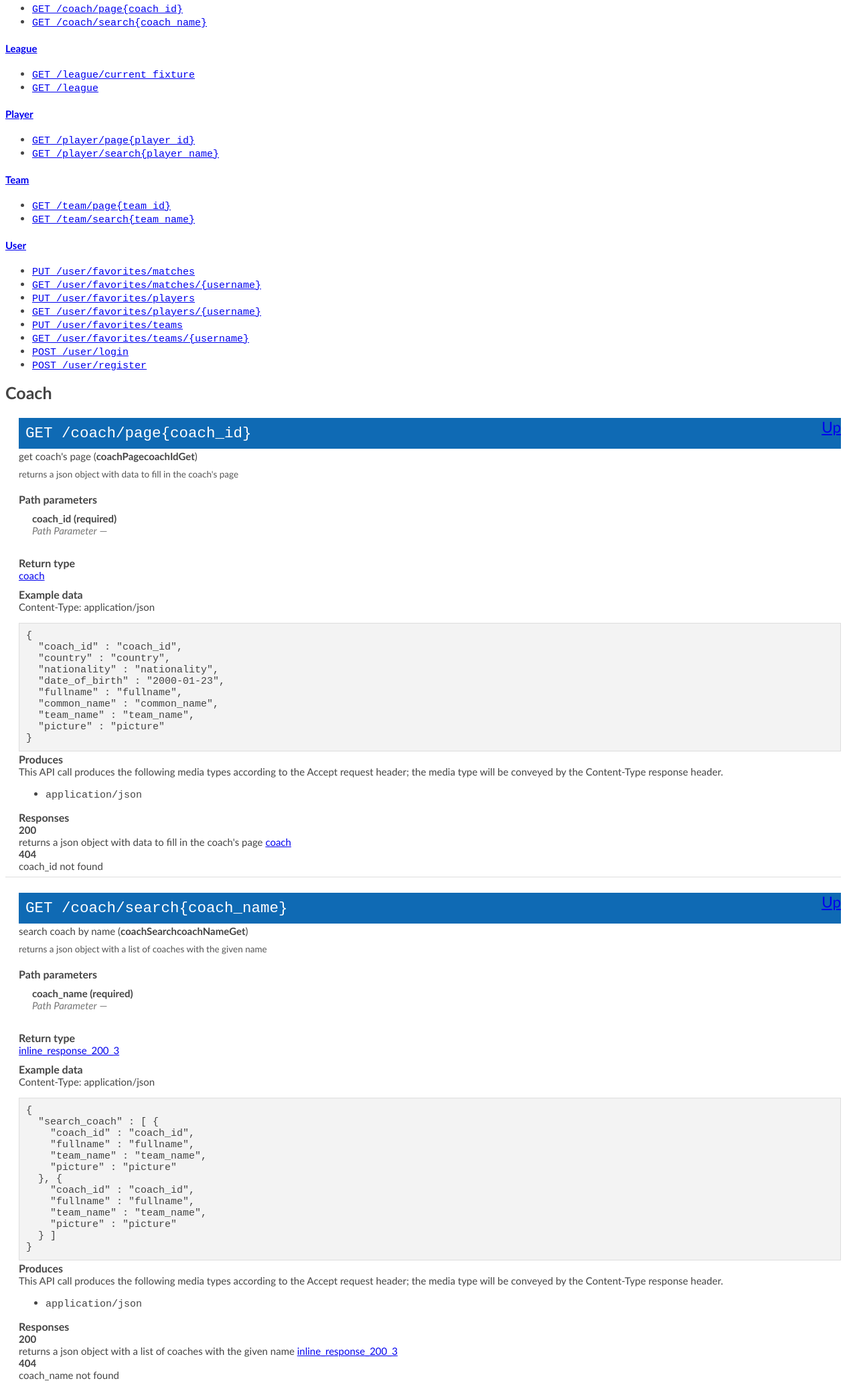
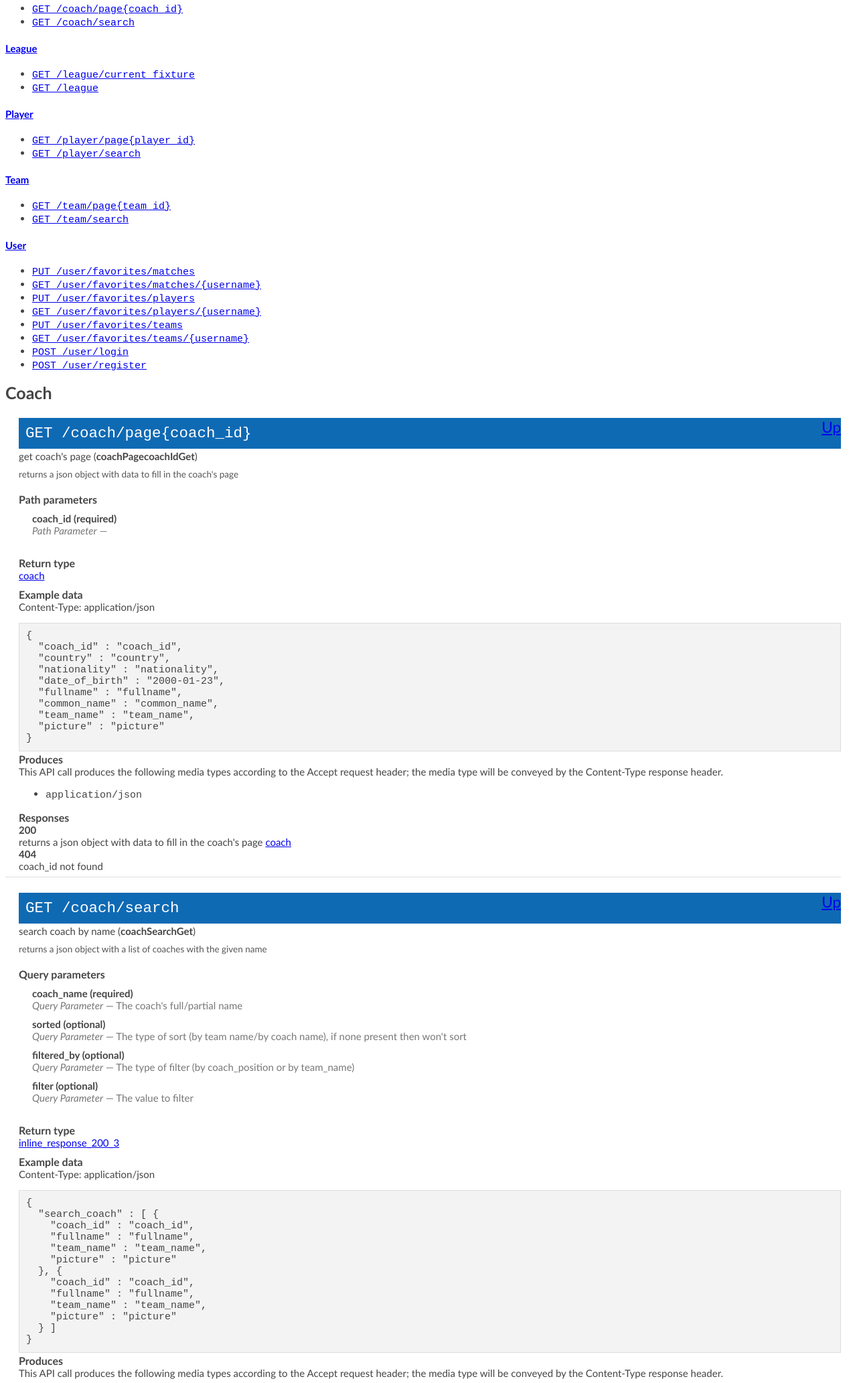
Before and after one commit to Web-Development-Environments-2021/assignment-3-1-205492671_308546167, a plain HTML site: page index.html in a window 1280 px wide. Shown: the part 395-2460 px from the top of the page at 67% size. Drawn offline with Linux system fonts and the light colour scheme.

Commit message:
Add files via upload

```diff
--- a/index.html
+++ b/index.html
@@ -196,7 +196,7 @@
   <h4><a href="#Coach">Coach</a></h4>
   <ul>
   <li><a href="#coachPagecoachIdGet"><code><span class="http-method">get</span> /coach/page{coach_id}</code></a></li>
-  <li><a href="#coachSearchcoachNameGet"><code><span class="http-method">get</span> /coach/search{coach_name}</code></a></li>
+  <li><a href="#coachSearchGet"><code><span class="http-method">get</span> /coach/search</code></a></li>
   </ul>
   <h4><a href="#League">League</a></h4>
   <ul>
@@ -206,12 +206,12 @@
   <h4><a href="#Player">Player</a></h4>
   <ul>
   <li><a href="#playerPageplayerIdGet"><code><span class="http-method">get</span> /player/page{player_id}</code></a></li>
-  <li><a href="#playerSearchplayerNameGet"><code><span class="http-method">get</span> /player/search{player_name}</code></a></li>
+  <li><a href="#playerSearchGet"><code><span class="http-method">get</span> /player/search</code></a></li>
   </ul>
   <h4><a href="#Team">Team</a></h4>
   <ul>
   <li><a href="#teamPageteamIdGet"><code><span class="http-method">get</span> /team/page{team_id}</code></a></li>
-  <li><a href="#teamSearchteamNameGet"><code><span class="http-method">get</span> /team/search{team_name}</code></a></li>
+  <li><a href="#teamSearchGet"><code><span class="http-method">get</span> /team/search</code></a></li>
   </ul>
   <h4><a href="#User">User</a></h4>
   <ul>
@@ -281,22 +281,28 @@
         <a href="#"></a>
   </div> <!-- method -->
   <hr/>
-  <div class="method"><a name="coachSearchcoachNameGet"></a>
+  <div class="method"><a name="coachSearchGet"></a>
     <div class="method-path">
     <a class="up" href="#__Methods">Up</a>
-    <pre class="get"><code class="huge"><span class="http-method">get</span> /coach/search{coach_name}</code></pre></div>
-    <div class="method-summary">search coach by name (<span class="nickname">coachSearchcoachNameGet</span>)</div>
+    <pre class="get"><code class="huge"><span class="http-method">get</span> /coach/search</code></pre></div>
+    <div class="method-summary">search coach by name (<span class="nickname">coachSearchGet</span>)</div>
     <div class="method-notes">returns a json object with a list of coaches with the given name</div>
-
-    <h3 class="field-label">Path parameters</h3>
-    <div class="field-items">
-      <div class="param">coach_name (required)</div>
-
-            <div class="param-desc"><span class="param-type">Path Parameter</span> &mdash;  </div>    </div>  <!-- field-items -->
 
 
 
 
+
+    <h3 class="field-label">Query parameters</h3>
+    <div class="field-items">
+      <div class="param">coach_name (required)</div>
+
+            <div class="param-desc"><span class="param-type">Query Parameter</span> &mdash; The coach&#x27;s full/partial name </div>      <div class="param">sorted (optional)</div>
+
+            <div class="param-desc"><span class="param-type">Query Parameter</span> &mdash; The type of sort (by team name/by coach name), if none present then won&#x27;t sort </div>      <div class="param">filtered_by (optional)</div>
+
+            <div class="param-desc"><span class="param-type">Query Parameter</span> &mdash; The type of filter (by coach_position or by team_name) </div>      <div class="param">filter (optional)</div>
+
+            <div class="param-desc"><span class="param-type">Query Parameter</span> &mdash; The value to filter </div>    </div>  <!-- field-items -->
 
 
     <h3 class="field-label">Return type</h3>
@@ -502,22 +508,28 @@
         <a href="#"></a>
   </div> <!-- method -->
   <hr/>
-  <div class="method"><a name="playerSearchplayerNameGet"></a>
+  <div class="method"><a name="playerSearchGet"></a>
     <div class="method-path">
     <a class="up" href="#__Methods">Up</a>
-    <pre class="get"><code class="huge"><span class="http-method">get</span> /player/search{player_name}</code></pre></div>
-    <div class="method-summary">search player by name (<span class="nickname">playerSearchplayerNameGet</span>)</div>
+    <pre class="get"><code class="huge"><span class="http-method">get</span> /player/search</code></pre></div>
+    <div class="method-summary">search player by name (<span class="nickname">playerSearchGet</span>)</div>
     <div class="method-notes">returns a json object with a list of players with the given name</div>
-
-    <h3 class="field-label">Path parameters</h3>
-    <div class="field-items">
-      <div class="param">player_name (required)</div>
-
-            <div class="param-desc"><span class="param-type">Path Parameter</span> &mdash;  </div>    </div>  <!-- field-items -->
 
 
 
 
+
+    <h3 class="field-label">Query parameters</h3>
+    <div class="field-items">
+      <div class="param">player_name (required)</div>
+
+            <div class="param-desc"><span class="param-type">Query Parameter</span> &mdash; Player full/partial name </div>      <div class="param">sorted (optional)</div>
+
+            <div class="param-desc"><span class="param-type">Query Parameter</span> &mdash; The type of sort (by team name/by player name), if none present then won&#x27;t sort </div>      <div class="param">filtered_by (optional)</div>
+
+            <div class="param-desc"><span class="param-type">Query Parameter</span> &mdash; The type of filter (by player position or by team name) </div>      <div class="param">filter (optional)</div>
+
+            <div class="param-desc"><span class="param-type">Query Parameter</span> &mdash; The value to filter </div>    </div>  <!-- field-items -->
 
 
     <h3 class="field-label">Return type</h3>
@@ -641,22 +653,24 @@
         <a href="#"></a>
   </div> <!-- method -->
   <hr/>
-  <div class="method"><a name="teamSearchteamNameGet"></a>
+  <div class="method"><a name="teamSearchGet"></a>
     <div class="method-path">
     <a class="up" href="#__Methods">Up</a>
-    <pre class="get"><code class="huge"><span class="http-method">get</span> /team/search{team_name}</code></pre></div>
-    <div class="method-summary">search team by name (<span class="nickname">teamSearchteamNameGet</span>)</div>
+    <pre class="get"><code class="huge"><span class="http-method">get</span> /team/search</code></pre></div>
+    <div class="method-summary">search team by name (<span class="nickname">teamSearchGet</span>)</div>
     <div class="method-notes">returns a json object with a list of teams with the given name</div>
-
-    <h3 class="field-label">Path parameters</h3>
-    <div class="field-items">
-      <div class="param">team_name (required)</div>
-
-            <div class="param-desc"><span class="param-type">Path Parameter</span> &mdash;  </div>    </div>  <!-- field-items -->
 
 
 
 
+
+    <h3 class="field-label">Query parameters</h3>
+    <div class="field-items">
+      <div class="param">team_name (required)</div>
+
+            <div class="param-desc"><span class="param-type">Query Parameter</span> &mdash;  </div>      <div class="param">sorted (optional)</div>
+
+            <div class="param-desc"><span class="param-type">Query Parameter</span> &mdash; The type of sort (&#x27;True&#x27;/&#x27;False&#x27;) if &#x27;Fasle&#x27; present then won&#x27;t sort </div>    </div>  <!-- field-items -->
 
 
     <h3 class="field-label">Return type</h3>
```
